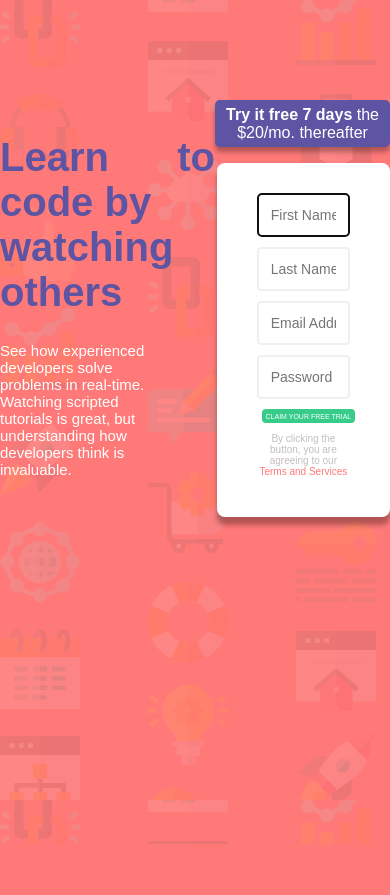
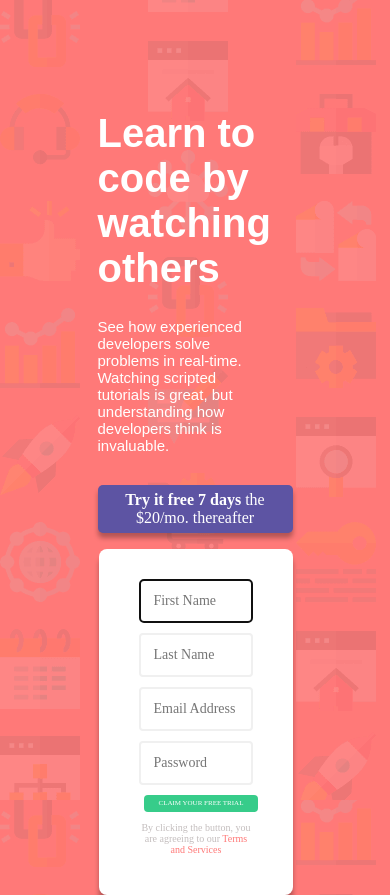
Before and after one commit to kolexkolawole/Responsiveness-and-Media-Queries, a plain HTML site: page index.html in a window 390 px wide. Before the commit the page ends 844 px from the top, so only its background shows below. Drawn offline with Linux system fonts and the light colour scheme.

Commit message:
Update style.css

```diff
--- a/style.css
+++ b/style.css
@@ -6,7 +6,7 @@ body {
   margin: 0%;
   background-color: #ff7978;
   background-image: url("desktop.png");
-  font-family: "Poppins", sans-serif;
+  /* font-family: "Poppins", sans-serif; */
 }
 
 .position {
@@ -18,33 +18,45 @@ body {
 
 @media screen and (max-width: 768px) {
   h1 {
-    color: #5d54a3;
-    font-size: 12px;
+    color: white;
+    font-family: "Courier New", Courier, monospace;
+    text-align: left;
+  }
+  .position {
+    display: flex;
+    flex-wrap: wrap;
+    width: 50%;
+  }
+  .div1 {
+    box-sizing: border-box;
+    /* padding: 10px; */
+  }
+  .div1 p {
+    font-size: 15px;
+    /* padding-right: 50px; */
+    font-family: "Poppins", sans-serif;
+    padding-right: 0px;
   }
 }
 
 h1 {
   font-size: 40px;
-  text-align: justify;
+  text-align: left;
+  color: white;
   font-family: "Poppins", sans-serif;
 }
 
 .div1 {
-  color: white;
   align-self: center;
   box-sizing: border-box;
   /* padding: 10px; */
 }
 
 .div1 p {
+  color: white;
   font-size: 15px;
   padding-right: 50px;
   font-family: "Poppins", sans-serif;
-}
-
-#HHH {
-  text-align: left;
-  /* margin-right: 2%; */
 }
 
 .div2 {
```
